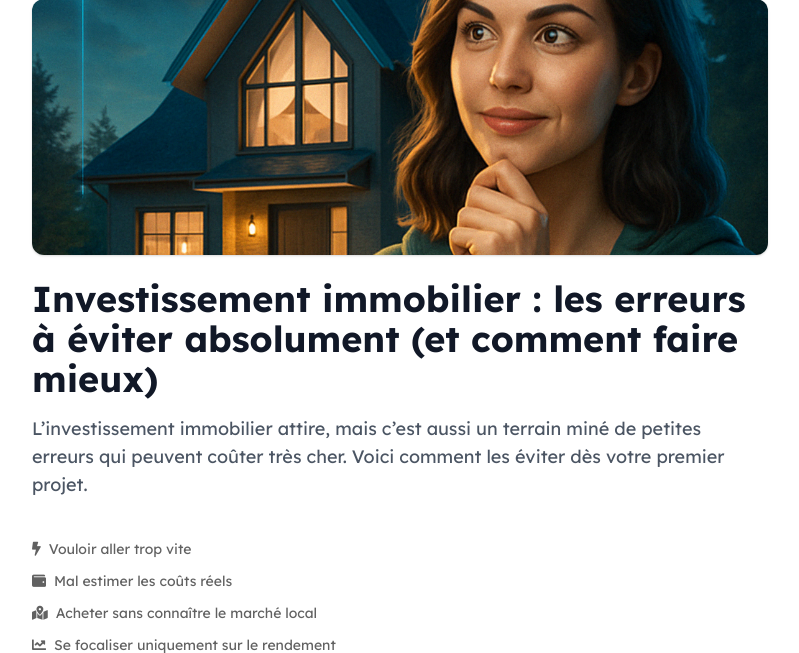
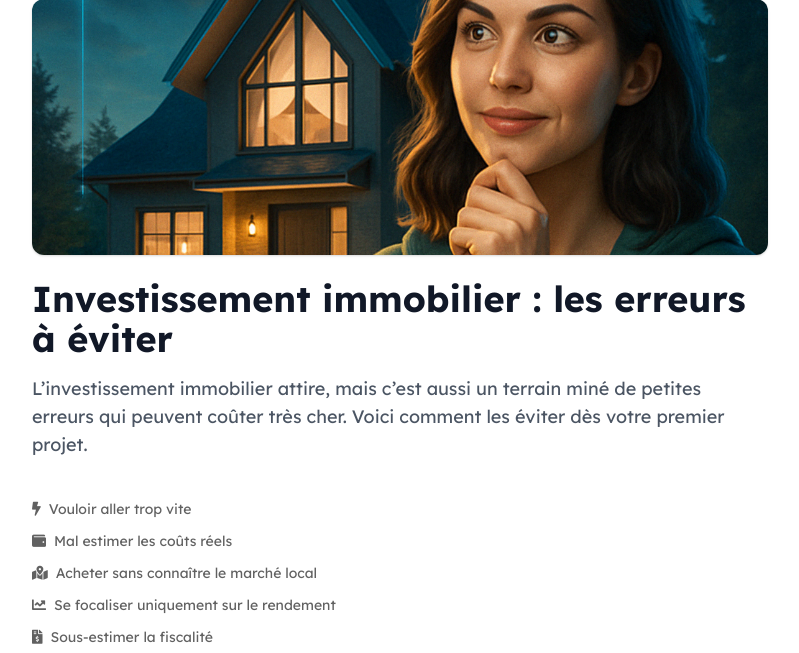
Before and after one commit to YannTonThat/Adressator, a Flask app: page /article1 in a window 1280 px wide. Shown: the part 126-779 px from the top of the page, without its empty margins (240-1039 px from the left). Run offline with Flask 3, Linux system fonts and the light colour scheme; parts of the project's set-up code (start-up, migrations or seed data) failed here and were passed over.

Commit message:
Update article1.html

```diff
--- a/templates/article1.html
+++ b/templates/article1.html
@@ -3,7 +3,7 @@
 <head>
   <meta charset="UTF-8">
   <meta name="viewport" content="width=device-width, initial-scale=1.0">
-  <title>Comment évaluer si l’emplacement est bon ? | Adressator</title>
+  <title>Article Investissement immobilier : les erreurs à éviter  | Adressator</title>
   <link href="https://cdn.jsdelivr.net/npm/tailwindcss@2.2.19/dist/tailwind.min.css" rel="stylesheet">
 </head>
 <style>
@@ -252,7 +252,7 @@
 <article class="max-w-3xl mx-auto px-4 py-12">
     <section class="mb-10">
       <img src="article1-G.png" alt="Investissement immobilier" class="rounded-xl shadow mb-6 w-full object-cover h-64">
-      <h1 class="text-4xl font-bold text-gray-900 mb-4">Investissement immobilier : les erreurs à éviter absolument (et comment faire mieux)</h1>
+      <h1 class="text-4xl font-bold text-gray-900 mb-4">Investissement immobilier : les erreurs à éviter </h1>
       <p class="text-gray-600 text-lg">L’investissement immobilier attire, mais c’est aussi un terrain miné de petites erreurs qui peuvent coûter très cher. Voici comment les éviter dès votre premier projet.</p>
     </section>
 
```
